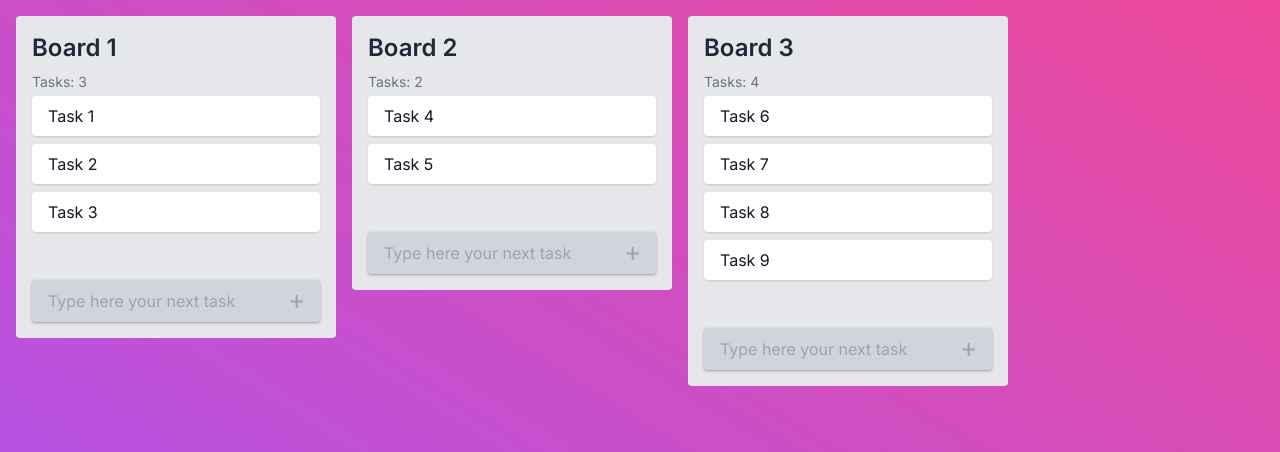
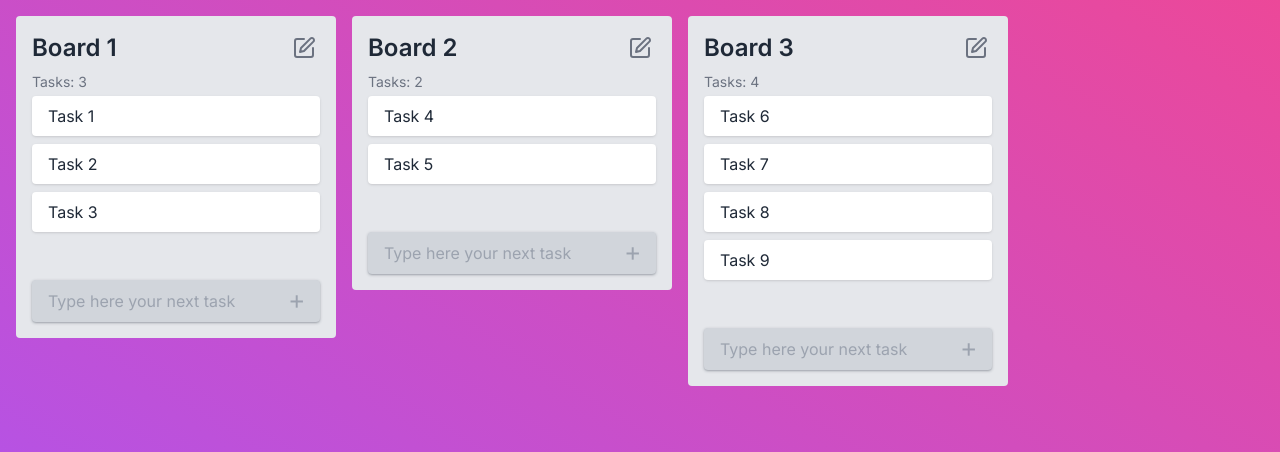
Before and after one commit to yusborinchit/simple-trello, a Next.js app: page / in a window 1280 px wide. Shown: the top 452 px of the page. Built offline with nearby package versions, Linux system fonts and the light colour scheme.

Commit message:
feat: :sparkles: Add change title feature

```diff
--- a/src/app/layout.tsx
+++ b/src/app/layout.tsx
@@ -13,7 +13,7 @@ interface Props {
 export default function RootLayout({ children }: Readonly<Props>) {
   return (
     <html lang="en">
-      <body className={`${inter.className} text-gray-900`}>
+      <body className={`${inter.className} text-gray-800`}>
         {children}
         <Background />
       </body>
--- /dev/null
+++ b/src/components/add-task-form.tsx
@@ -0,0 +1,56 @@
+"use client";
+
+import { type Task } from "@/types";
+import { useId, type FormEvent } from "react";
+
+interface Props {
+  boardId: string;
+  addTask: (boardId: string, task: Task) => void;
+}
+
+export default function AddTaskForm({ boardId, addTask }: Readonly<Props>) {
+  const inputId = useId();
+
+  function handleAddTask(event: FormEvent<HTMLFormElement>) {
+    event.preventDefault();
+
+    const form = event.currentTarget;
+    const formData = new FormData(form);
+
+    const taskTitle = `${formData.get("task")}`;
+    if (!taskTitle) return;
+
+    addTask(boardId, {
+      id: crypto.randomUUID(),
+      title: taskTitle,
+    });
+
+    form.reset();
+  }
+
+  return (
+    <footer>
+      <form
+        onSubmit={handleAddTask}
+        className="mt-12 flex items-center rounded bg-gray-300 shadow shadow-gray-800/30"
+      >
+        <input
+          id={inputId}
+          name="task"
+          type="text"
+          placeholder="Type here your next task"
+          className="min-w-0 flex-1 rounded bg-transparent px-4 py-2 text-gray-600 placeholder:text-gray-400"
+        />
+        <button
+          aria-label="Add Task"
+          className="grid h-[42px] place-items-center px-4 font-mono text-2xl leading-[1] text-gray-400 transition-colors hover:text-gray-600"
+        >
+          +
+        </button>
+        <label htmlFor={inputId} className="sr-only">
+          New Task:
+        </label>
+      </form>
+    </footer>
+  );
+}
--- a/src/components/board-card.tsx
+++ b/src/components/board-card.tsx
@@ -1,14 +1,16 @@
 "use client";
 
 import { type Task } from "@/types";
-import { type DragEvent, type FormEvent } from "react";
-import TaskForm from "./task-form";
+import { type DragEvent } from "react";
+import AddTaskForm from "./add-task-form";
+import BoardHeader from "./board-header";
 import TaskList from "./task-list";
 
 interface Props {
   id: string;
   title: string;
   tasks: Task[];
+  changeTitle: (boardId: string, title: string) => void;
   addTask: (boardId: string, task: Task) => void;
   moveTask: (targetBoardId: string, boardId: string, taskId: string) => void;
 }
@@ -17,26 +19,10 @@ export default function BoardCard({
   id,
   title,
   tasks,
+  changeTitle,
   addTask,
   moveTask,
 }: Readonly<Props>) {
-  function handleAddTask(event: FormEvent<HTMLFormElement>) {
-    event.preventDefault();
-
-    const form = event.currentTarget;
-    const formData = new FormData(form);
-
-    const taskTitle = `${formData.get("task")}`;
-    if (!taskTitle) return;
-
-    addTask(id, {
-      id: crypto.randomUUID(),
-      title: taskTitle,
-    });
-
-    form.reset();
-  }
-
   function handleDragEnter(event: DragEvent<HTMLDivElement>) {
     event.preventDefault();
   }
@@ -65,14 +51,10 @@ export default function BoardCard({
       onDrop={handleDrop}
       className="group h-min max-w-xs rounded bg-gray-200 p-4 data-[is-over=true]:bg-blue-200"
     >
-      <header>
-        <h2 className="text-2xl font-semibold text-gray-800">{title}</h2>
-      </header>
+      <BoardHeader boardId={id} title={title} changeTitle={changeTitle} />
       <p className="mt-2 text-sm text-gray-500">Tasks: {tasks.length}</p>
       <TaskList boardId={id} tasks={tasks} />
-      <footer>
-        <TaskForm handleAddTask={handleAddTask} />
-      </footer>
+      <AddTaskForm boardId={id} addTask={addTask} />
     </section>
   );
 }
--- /dev/null
+++ b/src/components/board-header.tsx
@@ -0,0 +1,66 @@
+import { useState, type ChangeEvent, type FormEvent } from "react";
+import CheckIcon from "./icons/check-icon";
+import EditIcon from "./icons/edit-icon";
+
+interface Props {
+  boardId: string;
+  title: string;
+  changeTitle: (boardId: string, title: string) => void;
+}
+
+export default function BoardHeader({
+  boardId,
+  title,
+  changeTitle,
+}: Readonly<Props>) {
+  const [isEditing, setIsEditing] = useState(false);
+  const [inputTitle, setInputTitle] = useState(title);
+
+  function handleChangeInputTitle(event: ChangeEvent<HTMLInputElement>) {
+    const { currentTarget } = event;
+    setInputTitle(currentTarget.value);
+  }
+
+  function handleChangeTitle(event: FormEvent<HTMLFormElement>) {
+    event.preventDefault();
+
+    const title = inputTitle || "Board Title";
+    changeTitle(boardId, title);
+
+    setIsEditing(false);
+  }
+
+  return (
+    <header className="flex gap-2">
+      {isEditing ? (
+        <form onSubmit={handleChangeTitle} className="flex gap-2">
+          <input
+            type="text"
+            autoFocus={true}
+            onChange={handleChangeInputTitle}
+            value={inputTitle}
+            placeholder="Board Title..."
+            className="w-full min-w-0 rounded bg-transparent text-2xl font-semibold text-gray-500 placeholder:text-gray-300"
+          />
+          <button
+            aria-label="Accept Changes"
+            className="rounded p-1 text-gray-500 transition-[background-color,box-shadow] hover:bg-gray-300 hover:shadow hover:shadow-gray-800/30"
+          >
+            <CheckIcon width={24} height={24} />
+          </button>
+        </form>
+      ) : (
+        <>
+          <h2 className="w-full break-all text-2xl font-semibold">{title}</h2>
+          <button
+            aria-label="Edit Board Title"
+            onClick={() => setIsEditing(true)}
+            className="h-fit rounded p-1 text-gray-500 transition-[background-color,box-shadow] hover:bg-gray-300 hover:shadow hover:shadow-gray-800/30"
+          >
+            <EditIcon width={24} height={24} />
+          </button>
+        </>
+      )}
+    </header>
+  );
+}
--- a/src/components/board-manager.tsx
+++ b/src/components/board-manager.tsx
@@ -38,6 +38,19 @@ export default function BoardManager() {
   const [boards, setBoards] = useState<Board[]>([]);
 
   useEffect(() => setBoards(DEFAULT_BOARDS), []);
+
+  function changeTitle(boardId: string, title: string) {
+    const boardIdx = boards.findIndex(({ id }) => id === boardId);
+
+    if (boardIdx === -1) return;
+
+    const draft = [...boards];
+
+    const board = draft[boardIdx];
+    board.title = title;
+
+    setBoards(draft);
+  }
 
   function addTask(boardId: string, task: Task) {
     const boardIdx = boards.findIndex(({ id }) => id === boardId);
@@ -82,6 +95,7 @@ export default function BoardManager() {
           id={board.id}
           title={board.title}
           tasks={board.tasks}
+          changeTitle={changeTitle}
           addTask={addTask}
           moveTask={moveTask}
         />
--- /dev/null
+++ b/src/components/icons/check-icon.tsx
@@ -0,0 +1,26 @@
+interface Props {
+  width: number;
+  height: number;
+}
+
+export default function CheckIcon({ width, height }: Readonly<Props>) {
+  return (
+    <svg
+      xmlns="http://www.w3.org/2000/svg"
+      width={width}
+      height={height}
+      viewBox="0 0 24 24"
+    >
+      <g
+        fill="none"
+        stroke="currentColor"
+        strokeLinecap="round"
+        strokeLinejoin="round"
+        strokeWidth="2"
+      >
+        <path d="m9 11l3 3L22 4" />
+        <path d="M21 12v7a2 2 0 0 1-2 2H5a2 2 0 0 1-2-2V5a2 2 0 0 1 2-2h11" />
+      </g>
+    </svg>
+  );
+}
--- /dev/null
+++ b/src/components/icons/edit-icon.tsx
@@ -0,0 +1,26 @@
+interface Props {
+  width: number;
+  height: number;
+}
+
+export default function EditIcon({ width, height }: Readonly<Props>) {
+  return (
+    <svg
+      xmlns="http://www.w3.org/2000/svg"
+      width={width}
+      height={height}
+      viewBox="0 0 24 24"
+    >
+      <g
+        fill="none"
+        stroke="currentColor"
+        strokeLinecap="round"
+        strokeLinejoin="round"
+        strokeWidth="2"
+      >
+        <path d="M12 3H5a2 2 0 0 0-2 2v14a2 2 0 0 0 2 2h14a2 2 0 0 0 2-2v-7" />
+        <path d="M18.375 2.625a2.121 2.121 0 1 1 3 3L12 15l-4 1l1-4Z" />
+      </g>
+    </svg>
+  );
+}
--- a/src/components/task-form.tsx
+++ /dev/null
@@ -1,36 +0,0 @@
-"use client";
-
-import { useId, type FormEvent } from "react";
-
-interface Props {
-  handleAddTask: (event: FormEvent<HTMLFormElement>) => void;
-}
-
-export default function TaskForm({ handleAddTask }: Readonly<Props>) {
-  const id = useId();
-
-  return (
-    <form
-      onSubmit={handleAddTask}
-      className="mt-12 flex items-center rounded bg-gray-300 shadow shadow-gray-800/30"
-    >
-      <input
-        id={id}
-        name="task"
-        type="text"
-        placeholder="Type here your next task"
-        className="min-w-0 flex-1 rounded bg-transparent px-4 py-2 text-gray-600 placeholder:text-gray-400"
-      />
-      <button
-        aria-label="Add Task"
-        className="grid h-[42px] place-items-center px-4 font-mono text-2xl leading-[1] text-gray-400 transition-colors hover:text-gray-600"
-      >
-        +
-      </button>
-      {/* Only SR */}
-      <label htmlFor={id} className="sr-only">
-        New Task:
-      </label>
-    </form>
-  );
-}
```
